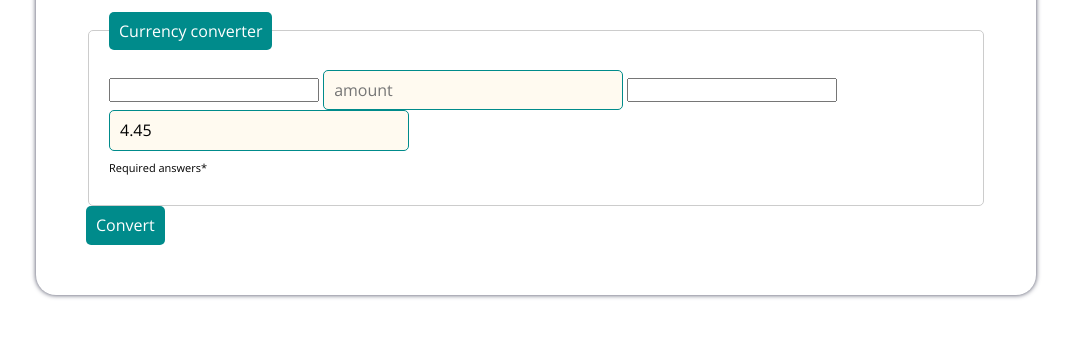
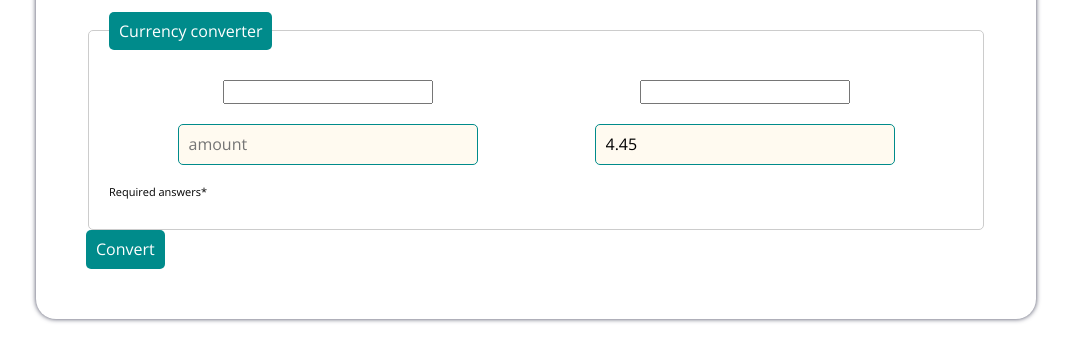
Before and after one commit to TomKotula/currency-converter, a plain HTML site: page index.html in a window 1280 px wide. Shown: the part 188-550 px from the top of the page, without its empty margins (104-1175 px from the left). Drawn offline with nearby package versions, Linux system fonts and the light colour scheme.

Commit message:
form labels positioned in form area

```diff
--- a/index.html
+++ b/index.html
@@ -27,13 +27,13 @@
         <form class="form js-form">
             <fieldset class="form__fieldset">
                 <legend class="form__legend">Currency converter</legend>
-                <label>
+                <label class="form__label">
                     <input />
+                    <input />
+                </label>
+                <label class="form__label">
                     <input class="form__currency--important js-currency" type="number" name="number" min="1" required
                         placeholder="amount" />
-                </label>
-                <label>
-                    <input />
                     <input class="form__currency--course js-course" type="number" name="readonly" readonly
                         value="4.45" />
                 </label>
--- a/style.css
+++ b/style.css
@@ -11,6 +11,7 @@ html {
 body {
     font-family: 'Open Sans', sans-serif;
 }
+
 .container {
     max-width: 100%;
     width: 1000px;
@@ -33,13 +34,18 @@ body {
     padding: 20px;
 }
 
+.form__label {
+    display: flex;
+    justify-content: space-around;
+    padding: 10px;
+}
+
 .form__legend {
     background-color: darkcyan;
     border: none;
     border-radius: 5px;
     color: white;
     padding: 10px;
-
 }
 
 .form__currency--important {
@@ -49,7 +55,6 @@ body {
     background-color: floralwhite;
     max-width: 400px;
     width: 300px;
-
 }
 
 .form__currency--course {
```
